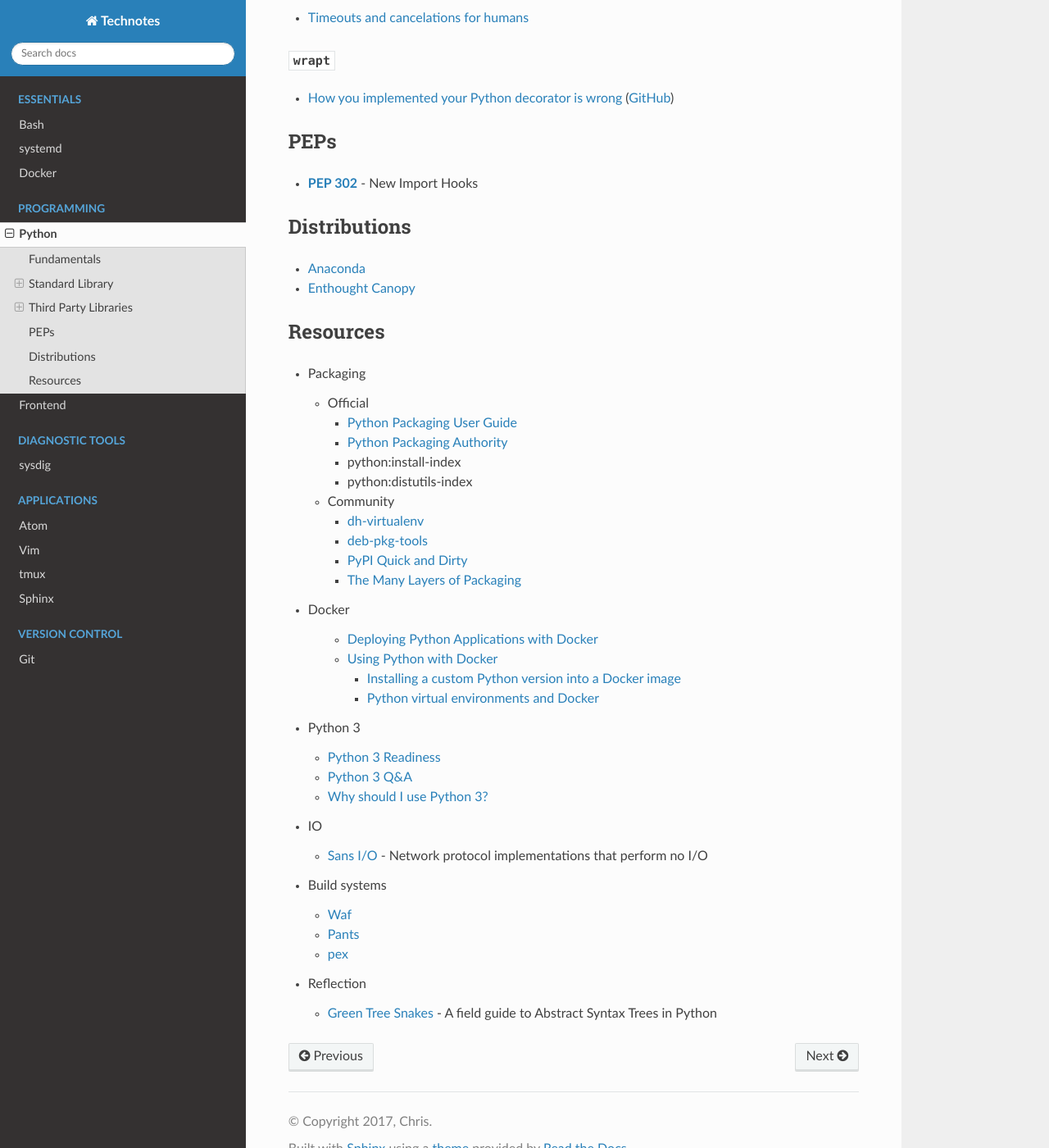
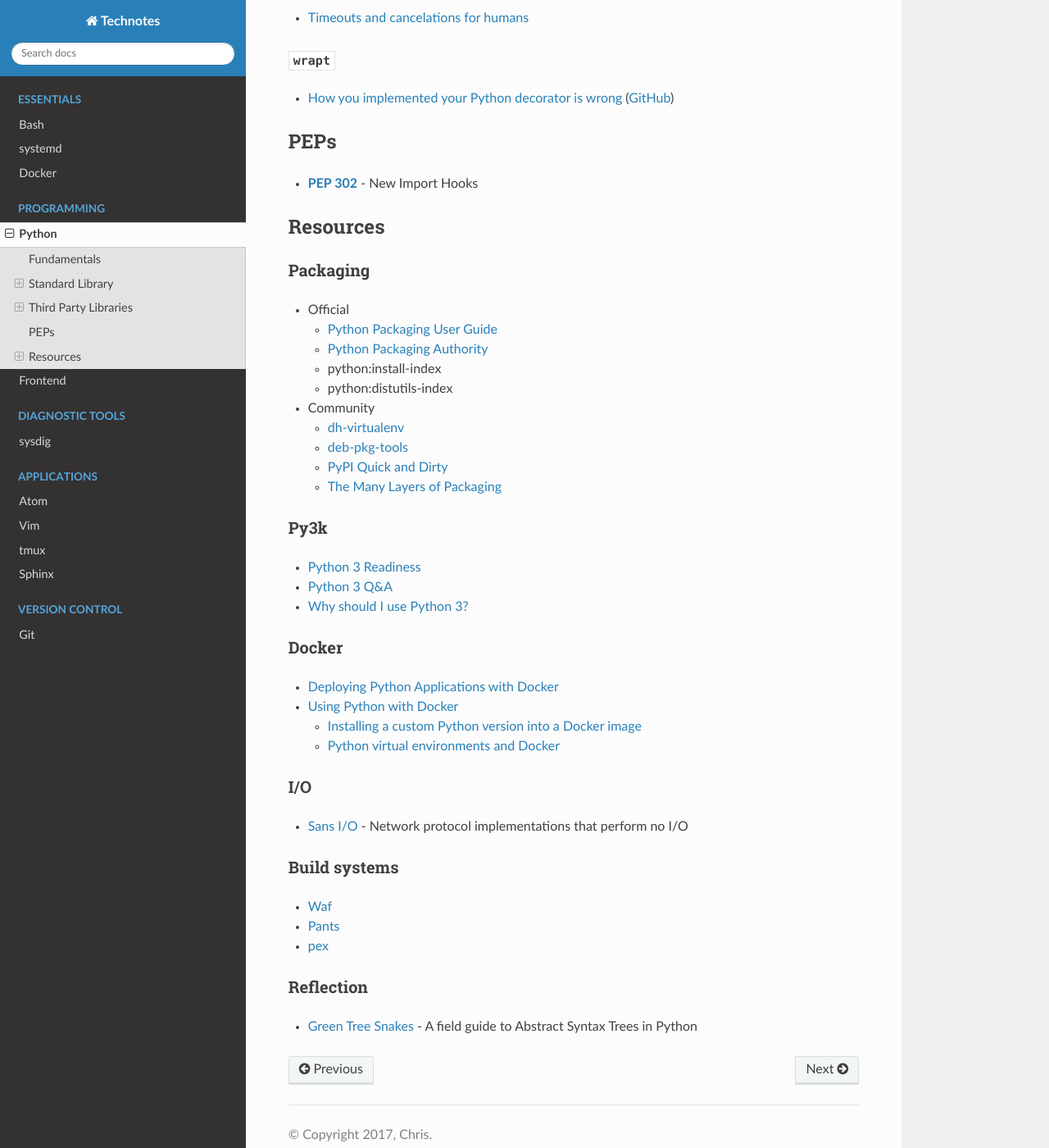
Before and after one commit to heterotopian/technotes, a Sphinx documentation site: the page built from source/python.rst, in a window 1280 px wide and 1400 px high, scrolled down 1946 px. Shown: the whole window at 82% size. Built offline with Sphinx 7.4.7 and the Read the Docs theme 2.0.0, drawn with Linux system fonts in a browser that asks for light colours.

Commit message:
Minor changes

```diff
--- a/source/python.rst
+++ b/source/python.rst
@@ -144,59 +144,62 @@ PEPs
 
 
 
-Distributions
-=============
-
-- `Anaconda <https://www.anaconda.com/>`_
-- `Enthought Canopy <https://www.enthought.com/product/canopy/>`_
-
-
-
 Resources
 =========
 
-- Packaging
+Packaging
+---------
 
-  - Official
+- Official
 
-    - `Python Packaging User Guide <https://packaging.python.org/>`_
-    - `Python Packaging Authority <https://www.pypa.io/en/latest/>`_
-    - :ref:`python:install-index`
-    - :ref:`python:distutils-index`
+  - `Python Packaging User Guide <https://packaging.python.org/>`_
+  - `Python Packaging Authority <https://www.pypa.io/en/latest/>`_
+  - :ref:`python:install-index`
+  - :ref:`python:distutils-index`
 
-  - Community
+- Community
 
-    - `dh-virtualenv <http://dh-virtualenv.readthedocs.io/en/latest/>`_
-    - `deb-pkg-tools <https://deb-pkg-tools.readthedocs.io>`_
-    - `PyPI Quick and Dirty <https://hynek.me/articles/sharing-your-labor-of-love-pypi-quick-and-dirty/>`_
-    - `The Many Layers of Packaging <http://sedimental.org/the_packaging_gradient.html>`_
+  - `dh-virtualenv <http://dh-virtualenv.readthedocs.io/en/latest/>`_
+  - `deb-pkg-tools <https://deb-pkg-tools.readthedocs.io>`_
+  - `PyPI Quick and Dirty <https://hynek.me/articles/sharing-your-labor-of-love-pypi-quick-and-dirty/>`_
+  - `The Many Layers of Packaging <http://sedimental.org/the_packaging_gradient.html>`_
 
-- Docker
 
-    - `Deploying Python Applications with Docker <https://glyph.twistedmatrix.com/2015/03/docker-deploy-double-dutch.html>`_
-    - `Using Python with Docker <http://blog.dscpl.com.au/p/using-python-with-docker.html>`_
+Py3k
+----
 
-      - `Installing a custom Python version into a Docker image <http://blog.dscpl.com.au/2015/06/installing-custom-python-version-into.html>`_
-      - `Python virtual environments and Docker <http://blog.dscpl.com.au/2016/01/python-virtual-environments-and-docker.html>`_
+- `Python 3 Readiness <http://py3readiness.org/>`_
+- `Python 3 Q&A <http://python-notes.curiousefficiency.org/en/latest/python3/questions_and_answers.html>`_
+- `Why should I use Python 3? <https://eev.ee/blog/2016/07/31/python-faq-why-should-i-use-python-3/>`_
 
-- Python 3
 
-  - `Python 3 Readiness <http://py3readiness.org/>`_
-  - `Python 3 Q&A <http://python-notes.curiousefficiency.org/en/latest/python3/questions_and_answers.html>`_
-  - `Why should I use Python 3? <https://eev.ee/blog/2016/07/31/python-faq-why-should-i-use-python-3/>`_
+Docker
+------
 
-- IO
+- `Deploying Python Applications with Docker <https://glyph.twistedmatrix.com/2015/03/docker-deploy-double-dutch.html>`_
+- `Using Python with Docker <http://blog.dscpl.com.au/p/using-python-with-docker.html>`_
 
-  - `Sans I/O <http://sans-io.readthedocs.io/>`_ -
-    Network protocol implementations that perform no I/O
+  - `Installing a custom Python version into a Docker image <http://blog.dscpl.com.au/2015/06/installing-custom-python-version-into.html>`_
+  - `Python virtual environments and Docker <http://blog.dscpl.com.au/2016/01/python-virtual-environments-and-docker.html>`_
 
-- Build systems
 
-  - `Waf <https://waf.io/>`_
-  - `Pants <https://www.pantsbuild.org/>`_
-  - `pex <https://pex.readthedocs.io/en/stable/>`_
+I/O
+---
 
-- Reflection
+- `Sans I/O <http://sans-io.readthedocs.io/>`_ -
+  Network protocol implementations that perform no I/O
 
-  - `Green Tree Snakes <http://greentreesnakes.readthedocs.io/en/latest/>`_ -
-    A field guide to Abstract Syntax Trees in Python
+
+Build systems
+-------------
+
+- `Waf <https://waf.io/>`_
+- `Pants <https://www.pantsbuild.org/>`_
+- `pex <https://pex.readthedocs.io/en/stable/>`_
+
+
+Reflection
+----------
+
+- `Green Tree Snakes <http://greentreesnakes.readthedocs.io/en/latest/>`_ -
+  A field guide to Abstract Syntax Trees in Python
```
